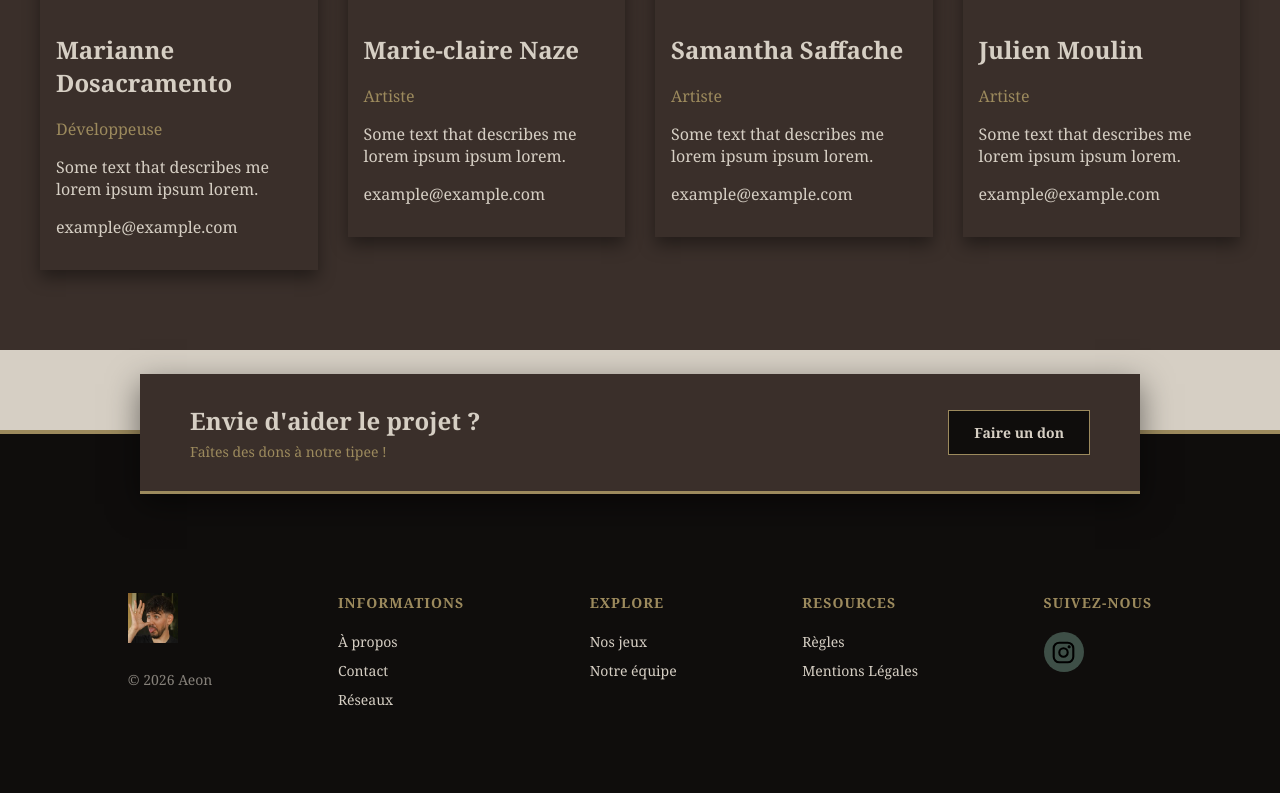
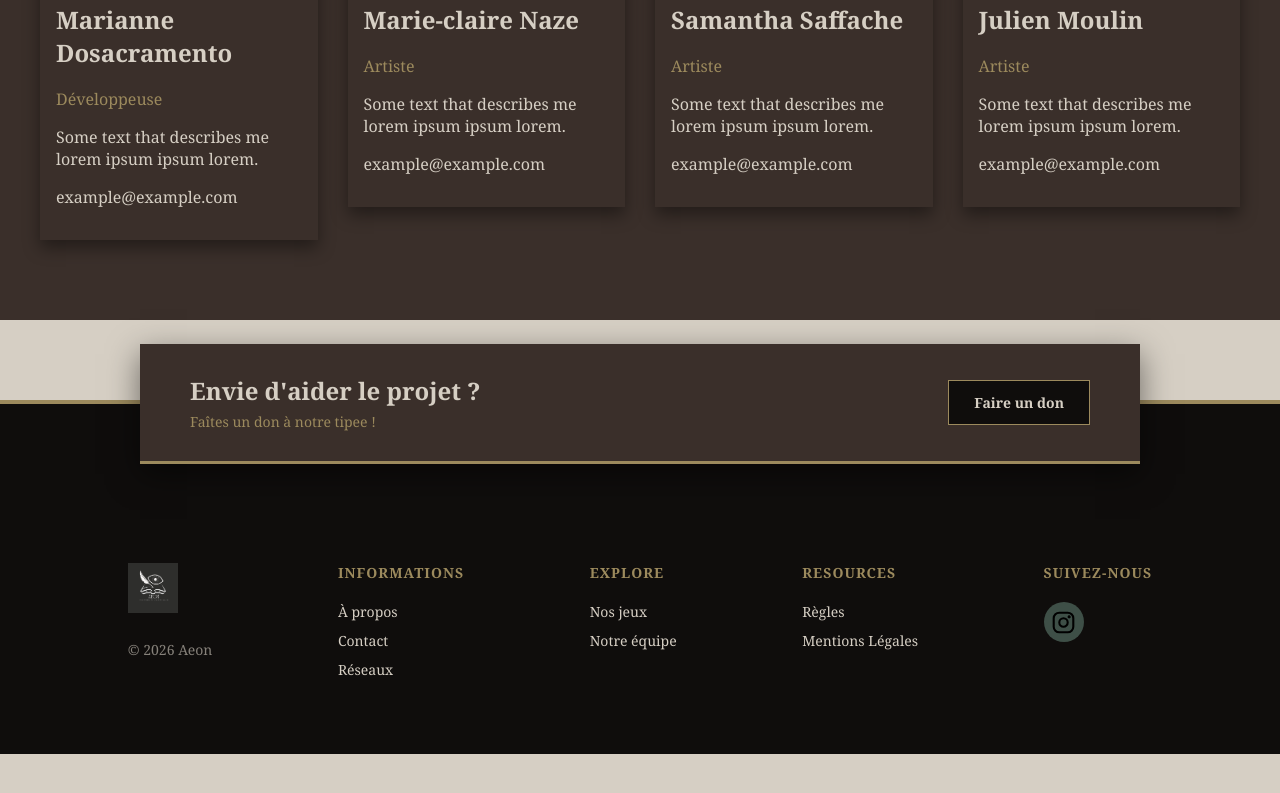
Before and after one commit to ChopperASL/sitejeu, a plain HTML site: page html/index.html in a window 1280 px wide. Shown: the part 1955-2748 px from the top of the page. After the commit the page ends 2709 px from the top, so only its background shows below. Drawn offline with Linux system fonts and the light colour scheme.

Commit message:
ajout logo redimension du header

```diff
--- a/css/apprendre.css
+++ b/css/apprendre.css
@@ -13,7 +13,7 @@ html, body {
 }
 
 header, footer {
-  padding: 20px 40px;
+  padding: 5px 40px;
   background-color: #3A2F2A;
   border-bottom: 2px solid #9C8A5D;
 }
--- a/css/index.css
+++ b/css/index.css
@@ -9,7 +9,7 @@ body {
 }
 
 header, footer {
-  padding: 20px 40px;
+  padding: 5px 40px;
   background-color: #3A2F2A;
   border-bottom: 2px solid #9C8A5D;
 }
--- a/css/jouer.css
+++ b/css/jouer.css
@@ -13,7 +13,7 @@ html, body {
 }
 
 header, footer {
-  padding: 20px 40px;
+  padding: 5px 40px;
   background-color: #3A2F2A;
   border-bottom: 2px solid #9C8A5D;
 }
--- a/html/index.html
+++ b/html/index.html
@@ -4,12 +4,12 @@
   <meta charset="UTF-8">
   <title>Accueil</title>
   <link rel="stylesheet" href="../css/index.css">
-  <link rel="icon" href="../images/logo.jpg">
+  <link rel="icon" href="../images/logoaeon.png">
 </head>
 
 <header>
   <nav>
-    <h1><a href="./index.html"><img src="../images/logo.jpg" alt="logo" class="logo"/></a></h1>
+    <h1><a href="./index.html"><img src="../images/logo2aeon.png" alt="logo" class="logo"/></a></h1>
     <div>
       <a href="#row" class="bouton bouton-dark">Équipe</a>
     </div>
@@ -202,7 +202,7 @@
     <div class="cta-content">
       <div class="cta-text">
         <h2>Envie d'aider le projet ?</h2>
-        <p>Faîtes des dons à notre tipee !</p>
+        <p>Faîtes un don à notre tipee !</p>
       </div>
       <a href="https://fr.tipeee.com/" class="bouton-cta" target="_blank">Faire un don</a>
     </div>
@@ -210,7 +210,7 @@
 
   <div class="footer-container">
     <div class="footer-brand">
-      <h1><a href="./index.html"><img src="../images/logo.jpg" alt="logo" class="logo"/></a></h1>
+      <h1><a href="./index.html"><img src="../images/logo2aeon.png" alt="logo" class="logo"/></a></h1>
       <p>© 2026 Aeon</p>
     </div>
 
```
Also changed, not shown: html/apprendre.html (+3 -3 lines), html/jouer.html (+3 -3 lines), html/mentions-legales.html (+3 -3 lines), images/logo2aeon.png (added), images/logoaeon.png (added).
